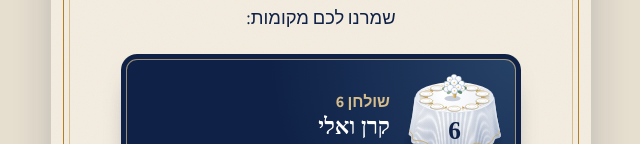
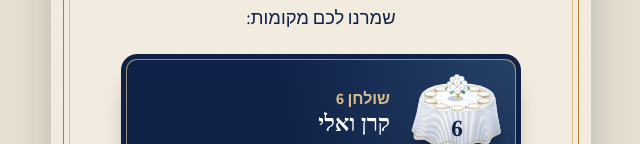
Before and after one commit to 3arnon/eitan-bar-mitzvah, a plain HTML site: page t/malka/index.html in a window 1280 px wide. Shown: the part 808-952 px from the top of the page, 319-959 px from the left. Drawn offline with Linux system fonts and the light colour scheme; a web font is replaced by a local one.

Commit message:
Tables: wind from the right, a lower table, and a 2 second wait before the scroll
The folds used to slide around the table, which read as the cloth spinning. Now the folds stay where they are and the wind comes from the right in uneven gusts: it pushes the hem to the left, flattens the cloth on the windward side, lifts and fills it on the sheltered side, and sends small ripples across it from right to left. The table is 10 percent lower, and the page scrolls to the tables after 2 seconds instead of 3.5.

Co-Authored-By: Claude Fable 5.2 <noreply@anthropic.com>

```diff
--- a/t/malka/index.html
+++ b/t/malka/index.html
@@ -22,7 +22,7 @@
   <link href="https://fonts.googleapis.com/css2?family=Assistant:wght@400;600;700&family=Frank+Ruhl+Libre:wght@500;700;900&display=swap" rel="stylesheet">
   <!-- העיצוב המשותף עם דף ההזמנה, ומעליו התוספות של דף התזכורת -->
   <link rel="stylesheet" href="../../styles.css?v=20261026e">
-  <link rel="stylesheet" href="../../tizkoret.css?v=4">
+  <link rel="stylesheet" href="../../tizkoret.css?v=5">
   <script src="../../config.js?v=20261026e"></script>
 </head>
 <body>
@@ -123,6 +123,6 @@
   </div>
 
   <script>window.GUESTS = {"malka": {"name": "משפחת מלכה", "tables": [{"table": 6, "names": "קרן ואלי"}, {"table": 4, "names": "שחר, דן, גיא ואור"}]}}; window.GUEST_KEY = "malka";</script>
-  <script src="../../tizkoret.js?v=5"></script>
+  <script src="../../tizkoret.js?v=6"></script>
 </body>
 </html>
--- a/tizkoret.css
+++ b/tizkoret.css
@@ -174,7 +174,7 @@
   display: block;
   flex: none;
   width: min(101px, 27vw);
-  aspect-ratio: 200 / 186;
+  aspect-ratio: 200 / 172;
 }
 
 .seat__who {
--- a/tizkoret.js
+++ b/tizkoret.js
@@ -11,7 +11,7 @@
   var CALM = window.matchMedia && matchMedia("(prefers-reduced-motion: reduce)").matches;
 
   // כמה זמן המכתב מוצג לפני שהדף גולל לבד אל השולחנות, וכמה זמן הגלילה עצמה נמשכת
-  var SCROLL_AFTER_MS = 3500;
+  var SCROLL_AFTER_MS = 2000;
   var SCROLL_MS = 1300;
 
   function $(id) {
@@ -71,12 +71,12 @@
    */
 
   var ART_W = 200;
-  var ART_H = 186;
-  var CX = 100;     // מרכז משטח השולחן
+  var ART_H = 172;
+  var CX = 106;     // מרכז משטח השולחן. הוא מוזז ימינה, כי הרוח מעיפה את המפה שמאלה
   var CY = 54;
-  var RX = 78;      // חצי רוחב המשטח
-  var RY = 30;      // חצי גובה המשטח, כפי שהוא נראה באלכסון
-  var DROP = 72;    // אורך המפה מהמשטח עד הרצפה
+  var RX = 74;      // חצי רוחב המשטח
+  var RY = 28.5;    // חצי גובה המשטח, כפי שהוא נראה באלכסון
+  var DROP = 65;    // אורך המפה מהמשטח עד הרצפה
   var FLARE = 1.15; // המפה מתרחבת כלפי מטה, כמו בד שנופל מעל שולחן
   var STRIPS = 96;
   var SEATS = 10;
@@ -140,18 +140,23 @@
         var th = Math.PI * i / STRIPS; // 0 בצד ימין, חצי פאי מול המסתכל, פאי בצד שמאל
         var c = Math.cos(th);
         var s = Math.sin(th);
-        // הקפלים נשארים במקומם ומתנדנדים ברוח, ועוד אדווה קטנה שרצה לאורך השוליים
-        var a1 = th * 10 + seed + 0.9 * Math.sin(t * 1.3 + seed) * gust + 0.35 * Math.sin(t * 2.1 + th * 2);
-        var a2 = th * 17 + seed * 2 + t * 0.9;
+        // הקפלים עצמם קבועים במקומם, כמו בבד אמיתי, ורק הרוח מזיזה אותם.
+        // הרוח באה מימין: היא דוחפת את השוליים שמאלה, מצמידה את הבד לשולחן בצד ימין,
+        // מנפחת ומרימה אותו מעט בצד שמאל, ושולחת עליו אדוות קטנות שרצות מימין לשמאל.
+        var a1 = th * 10 + seed;
+        var a2 = th * 17 + seed * 2;
         // בקצוות הצדדיים הקפלים נרגעים, כדי שהצללית של המפה תישאר רכה
         var calm = Math.pow(s, 0.6);
-        var fold = calm * (Math.sin(a1) + 0.25 * Math.sin(a2)) / 1.25;
-        var slope = calm * (Math.cos(a1) + 0.4 * Math.cos(a2)) / 1.4;
-        var r = FLARE + 0.085 * fold;
+        var lee = 0.5 - 0.5 * c; // 0 בצד שפונה אל הרוח, 1 בצד המוגן ממנה
+        var ripple = 9 * c + t * 4.6 + seed;
+        var open = 1 - 0.35 * gust * (1 - lee);
+        var fold = calm * (open * (Math.sin(a1) + 0.25 * Math.sin(a2)) / 1.25 + 0.38 * gust * Math.sin(ripple));
+        var slope = calm * (open * (Math.cos(a1) + 0.4 * Math.cos(a2)) / 1.4 - 0.38 * gust * s * Math.cos(ripple));
+        var r = FLARE + 0.085 * fold + 0.07 * gust * lee;
         var tx = CX + RX * c;
         var ty = CY + RY * s;
-        var hx = CX + RX * r * c + sway * (0.3 + 0.7 * s);
-        var hy = CY + RY * r * s + DROP + 3.4 * fold;
+        var hx = CX + RX * r * c + sway * (0.6 - 0.3 * c + 0.2 * s);
+        var hy = CY + RY * r * s + DROP + 3.4 * fold - 3 * gust * lee * calm;
         // אור מלמעלה ומשמאל על גליל חלק, ומעליו האור והצל של הקפלים
         var base = 0.5 + 0.4 * Math.max(0, -0.42 * c + 0.9 * s);
         pts.push({
@@ -317,7 +322,7 @@
 
       ctx.save();
       ctx.translate(CX, CY - 9);
-      ctx.rotate(-0.03 + Math.sin(t * 1.5 + seed) * 0.05 * gust);
+      ctx.rotate(-0.02 - 0.08 * gust + Math.sin(t * 2.3 + seed) * 0.015);
       ctx.scale(1.3, 1.3);
       ctx.translate(0, -9);
       LEAVES.forEach(function (leaf, n) {
@@ -343,16 +348,18 @@
       ctx.direction = "ltr";
       ctx.textAlign = "center";
       ctx.textBaseline = "middle";
-      ctx.font = "900 50px 'Frank Ruhl Libre', David, serif";
+      ctx.font = "900 46px 'Frank Ruhl Libre', David, serif";
       ctx.fillStyle = "#0f2147";
       ctx.fillText(number, 0, 0);
       ctx.restore();
     }
 
     art.draw = function (t) {
-      // משבי רוח: העוצמה עולה ויורדת, והשוליים נסחפים מעט שמאלה
-      var gust = 0.62 + 0.38 * Math.sin(t * 0.7 + seed) * Math.sin(t * 0.23 + 1);
-      var sway = -(2 + 3 * Math.sin(t * 0.9 + seed)) * gust;
+      // משבי רוח מימין: העוצמה עולה ויורדת בקצב לא קבוע, בין 0 (שקט) ל-1 (משב חזק).
+      // ככל שהמשב חזק יותר, השוליים נסחפים יותר שמאלה
+      var wave = 0.55 * Math.sin(t * 0.85 + seed) + 0.3 * Math.sin(t * 1.9 + seed * 1.3 + 1.7) + 0.15 * Math.sin(t * 4.3 + seed);
+      var gust = Math.pow(0.5 + 0.5 * wave, 1.4);
+      var sway = -(1.5 + 6.5 * gust);
 
       ctx.setTransform(scale, 0, 0, scale, 0, 0);
       ctx.clearRect(0, 0, ART_W, ART_H);
@@ -377,7 +384,7 @@
       order.sort(function (a, b) { return Math.sin(a) - Math.sin(b); });
       order.forEach(drawSetting);
       drawBouquet(t, gust);
-      drawNumber(sway);
+      drawNumber(sway * 0.85);
     };
 
     art.resize();
@@ -493,7 +500,7 @@
 
   /*
    * ---------- גלילה אוטומטית אל השולחנות ----------
-   * הרבה אורחים לא גוללים למטה, ולכן אחרי 3.5 שניות הדף גולל לבד עד "השולחנות שלכם".
+   * הרבה אורחים לא גוללים למטה, ולכן אחרי 2 שניות הדף גולל לבד עד "השולחנות שלכם".
    * מי שכבר גלל בעצמו נשאר איפה שהוא, ומי שנוגע במסך באמצע הגלילה עוצר אותה.
    */
   function scrollToTablesSoon() {
```
Also changed, not shown: tizkoret.html (+2 -2 lines).
